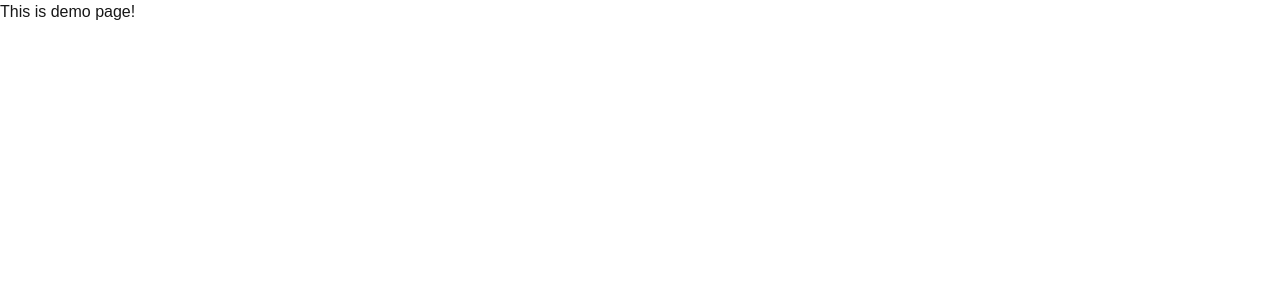
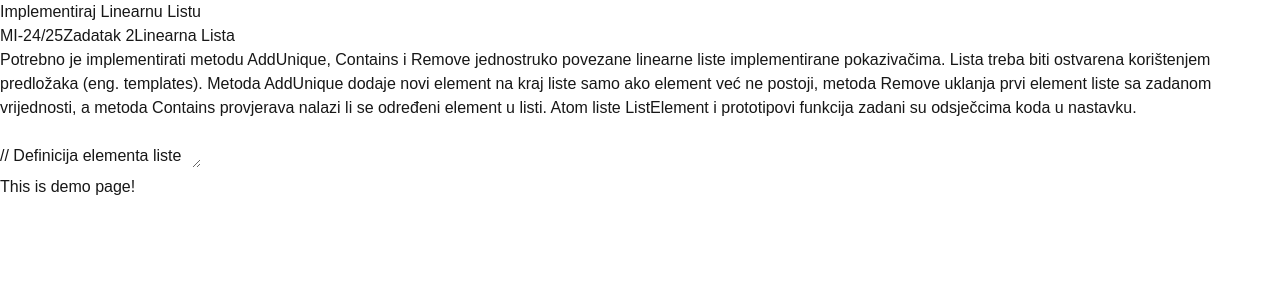
Before and after one commit to karlocehulic19/algofer, a Next.js app in the folder client/: page /demo in a window 1280 px wide. Shown: the top 300 px of the page. Built offline with nearby package versions, Linux system fonts and the light colour scheme.

Commit message:
feat: add content for demo problem

```diff
--- a/client/src/app/demo/page.tsx
+++ b/client/src/app/demo/page.tsx
@@ -1,3 +1,52 @@
 export default function page() {
-  return <div>This is demo page!</div>;
+  return (
+    <div>
+      <div>
+        <h1>Implementiraj Linearnu Listu</h1>
+        <div>
+          <span>MI-24/25</span>
+          <span>Zadatak 2</span>
+          <span>Linearna Lista</span>
+        </div>
+        <p>
+          Potrebno je implementirati metodu AddUnique, Contains i Remove
+          jednostruko povezane linearne liste implementirane pokazivačima. Lista
+          treba biti ostvarena korištenjem predložaka (eng. templates). Metoda
+          AddUnique dodaje novi element na kraj liste samo ako element već ne
+          postoji, metoda Remove uklanja prvi element liste sa zadanom
+          vrijednosti, a metoda Contains provjerava nalazi li se određeni
+          element u listi. Atom liste ListElement i prototipovi funkcija zadani
+          su odsječcima koda u nastavku.
+        </p>
+      </div>
+      <div>
+        <textarea
+          defaultValue={`
+// Definicija elementa liste
+// template<typename T>
+// class ListElement{
+//  public:
+//  T i;
+//  ListElement<T>* next;
+// };
+
+
+
+template<typename T>
+class MyList{
+ private:
+ ListElement<T> *head;
+ public:
+ void AddUnique(T val){ //vaš kod za AddUnique }
+ void Remove(T val){ // vaš kod za Remove }
+ bool Contains(T val){ // vaš kod za Contains }
+};
+
+`}
+        ></textarea>
+
+        <div>This is demo page!</div>
+      </div>
+    </div>
+  );
 }
```
